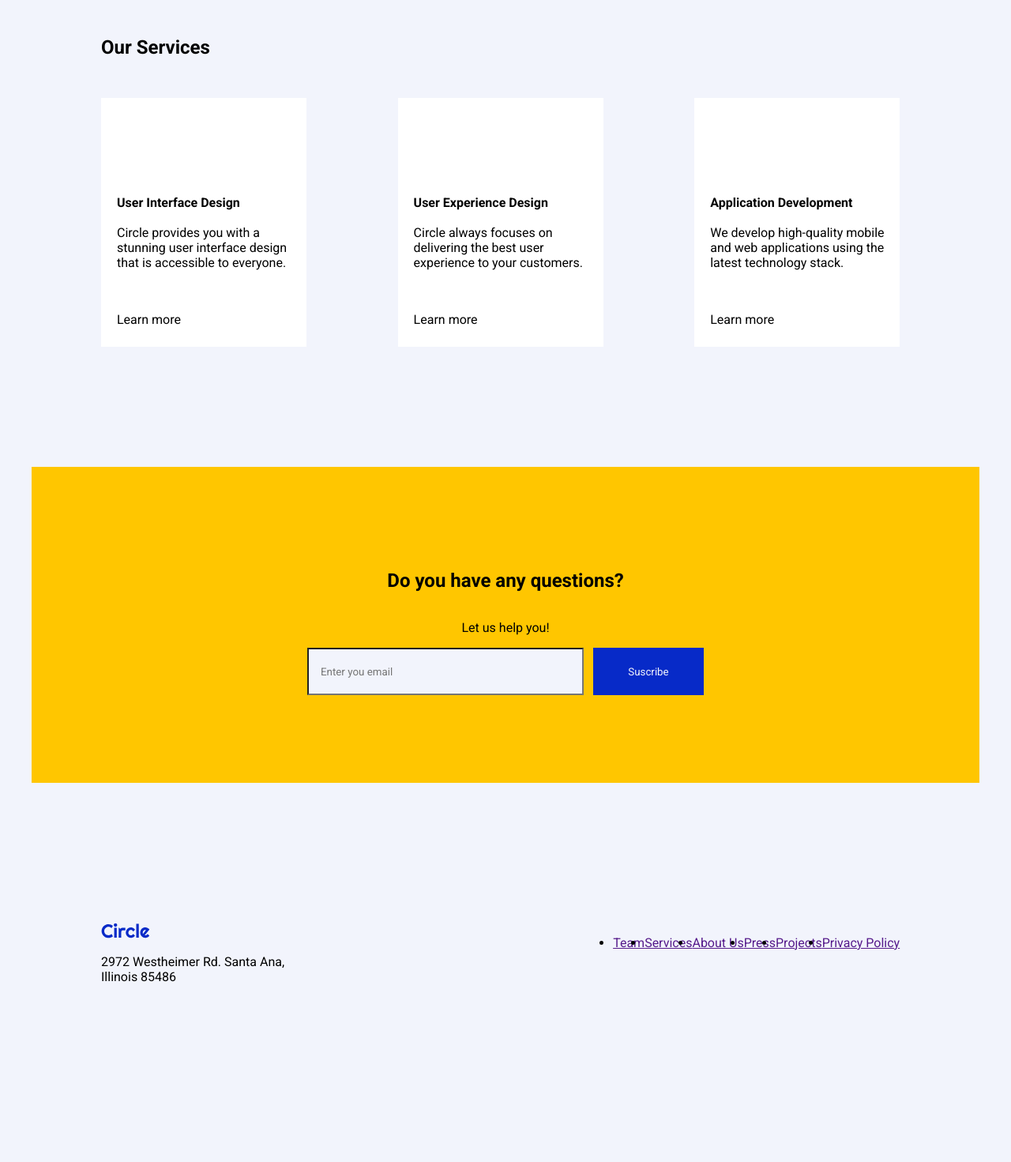
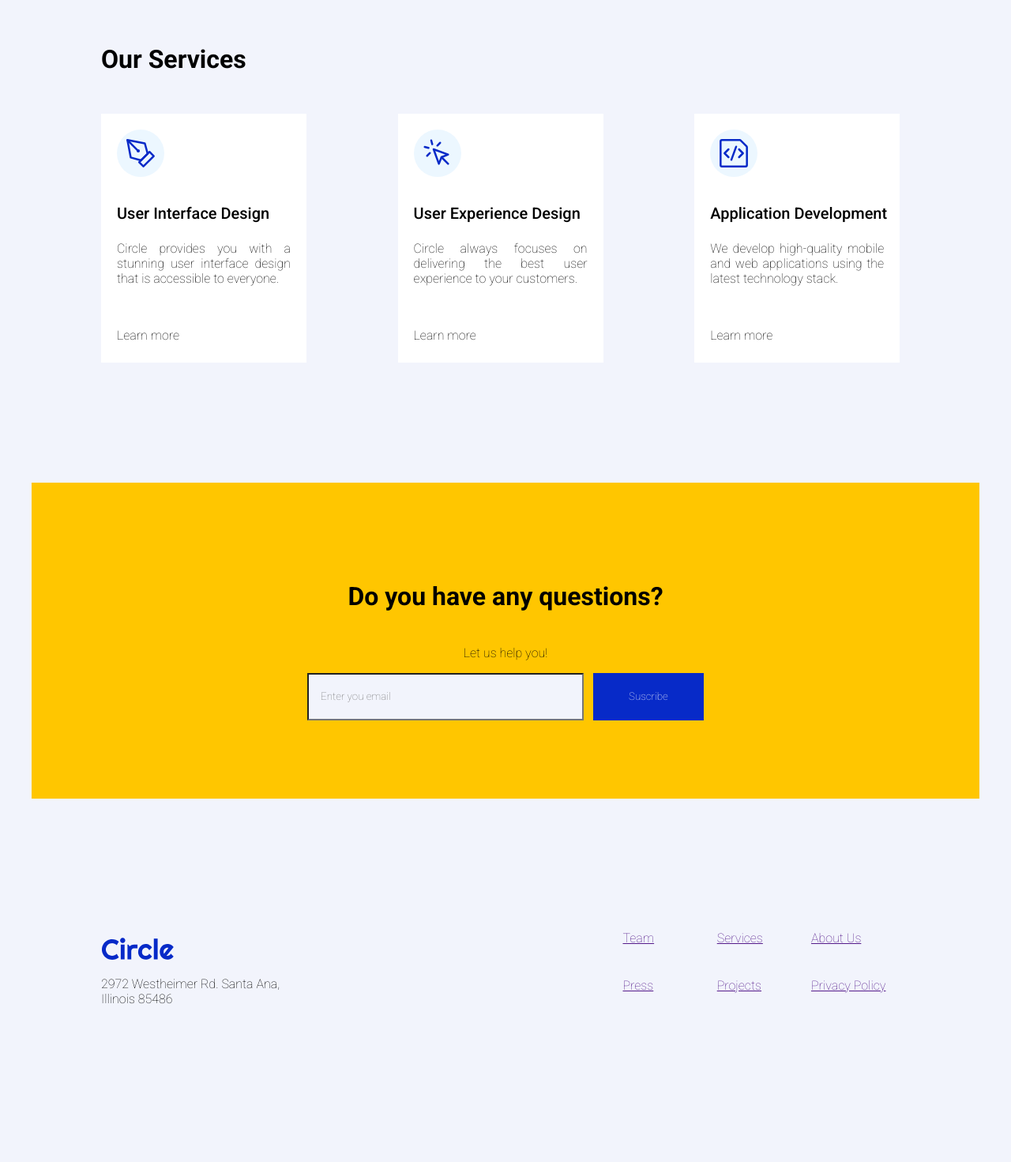
Before and after one commit to JviNoguera/Mid-term, a plain HTML site: page homepage.html in a window 1280 px wide. Shown: the part 2140-3611 px from the top of the page at 79% size. After the commit the page ends 3458 px from the top, so only its background shows below. Drawn offline with Linux system fonts and the light colour scheme.

Commit message:
D3 Update

```diff
--- a/Style/custyle.css
+++ b/Style/custyle.css
@@ -1,19 +1,49 @@
+@import url('https://fonts.googleapis.com/css2?family=Roboto:ital,wght@0,100;0,300;0,400;0,500;0,700;0,900;1,100;1,300;1,400;1,500;1,700;1,900&display=swap');
+
 *,
 html,
 body {
   box-sizing: border-box;
   padding: 0;
+  font-family: 'Roboto', sans-serif;
+  font-size: 20px;
+  font-weight: medium;
 }
 
 body {
   background-color: #F2F4FC;
 }
 
+h1 {
+  font-size: 40px;
+  font-weight: bold;
+  color: #292E47;
+}
+
+h2 {
+  font-size: 32px;
+  font-weight: bold;
+}
+
+h3 {
+  font-size: 20px;
+  font-weight: normal;
+}
+
+h4 {
+  font-size: 20px;
+  font-weight: 500;
+}
+
+/* Header */
+
 header {
+  width: 80%;
   margin: 30px 120px;
   display: flex;
   flex-direction: row;
   justify-content: space-between;
+  color: #6B708D;
 }
 
 .ul-flex {
@@ -35,3 +65,37 @@ box-shadow: none;
   outline: none;
   border-style: none
 }
+
+
+/* footer */
+
+
+.sectionFooter {
+  margin: 30px 120px;
+  margin-top: 14%;
+  width: 80%;
+  height: 100px;
+}
+
+.sectionFooter img {
+  height: 30px;
+}
+
+.containerFooter-flex {
+    display: flex;
+    align-items: center;
+    justify-content: space-between;
+    height: 100%;
+}
+
+.linksFooter-flex {
+    display: flex;
+    flex-wrap: wrap;
+    justify-content: space-between;
+}
+
+.linksFooter-flex li {
+    list-style: none;
+    flex: 0 32%;
+    height: 60px;
+}
--- a/Style/hpstyle.css
+++ b/Style/hpstyle.css
@@ -8,24 +8,24 @@
       padding: 0;
       font-family: 'Roboto', sans-serif;
       font-size: 24;
-      font-weight: medium;
+      font-weight: lighter;
   }
 
   h1 {
-      font-size: 60px;
+      font-size: 40px;
       font-weight: bold;
   }
   h2 {
-      font-size: 50;
+      font-size: 32px;
       font-weight: bold;
   }
   h3 {
-    font-size: 40;
-    font-weight: bold;
+    font-size: 24px;
+    font-weight: normal;
   }
   h4 {
-    font-size: 24;
-    font-weight: bold;
+    font-size: 20px;
+    font-weight: 500;
   }
 
 
@@ -188,7 +188,7 @@
   .vectorify p {
     font-size: 20;
     position: absolute;
-    top: 65%;
+    top: 70%;
     transform: translateY(-50%); /* ajuste posición con respecto al eje y para que el bloque esté centrado */
     left: 20px;
 
@@ -202,6 +202,8 @@
     left: 20px;
   }
 
+  /* Testimonial */
+
   .testimonial {
     margin-top: 12%;
     margin-left: 2.5%;  /* aqui hay que revisar esto, yo deberia poder centrar todo esta seciton y tengo que hacer un ajuste en el margen */
@@ -212,8 +214,6 @@
     background-repeat: no-repeat;
     height: 500px;
     position: relative;
-    justify-content: center;
-
   }
 
   .emoji-1,
@@ -291,10 +291,26 @@
     color: #F2F4FC;
    }
 
+   /* Services */
+
    .sectionServices {
     margin: 30px 120px;
     margin-top: 14%;
     width: 80%
+   }
+
+   .serviceImage {
+    background-color: #ECF7FF;
+    border-radius: 50%;
+    margin: 20px;
+    width: 60px;
+    height: 60px;
+    padding: 10px;
+
+  }
+
+  .serviceImage img {
+    background-color: #ECF7FF;
   }
 
    .containerServices-flex {
@@ -318,9 +334,10 @@
   .ux h4,
   .ad h4 {
     position: absolute;
-    top: 35%;
+    top: 40%;
     transform: translateY(-50%);
     left: 20px;
+    margin-top: 0;
   }
 
   .ui p,
@@ -331,6 +348,8 @@
     top: 55%;
     transform: translateY(-50%);
     left: 20px;
+    right: 20px;
+    text-align: justify;
   }
 
   .ui a,
@@ -341,7 +360,7 @@
     left: 20px;
   }
 
-  /* falta importar imagenes */
+ /* Subscribe Form */
 
   .sectionSubscribe {
     margin-top: 12%;
@@ -380,21 +399,34 @@
     padding-left: 15px;
   }
 
+ /* footer */
+
 .sectionFooter {
   margin: 30px 120px;
   margin-top: 14%;
   width: 80%;
-    height: 300px;
+  height: 100px;
+}
+
+.sectionFooter img {
+  height: 30px;
 }
 
 .containerFooter-flex {
     display: flex;
-    flex-direction: row;
+    align-items: center;
+    justify-content: space-between;
+    height: 100%;
+}
+
+.linksFooter-flex {
+    display: flex;
+    flex-wrap: wrap;
     justify-content: space-between;
 }
-   .linksFooter-flex {
-    display: flex;
-    justify-content: space-evenly;
-    align-items: flex-end;
-    flex-wrap: wrap;
+
+.linksFooter-flex li {
+    list-style: none;
+    flex: 0 32%;
+    height: 60px;
 }
--- a/Style/ppstyle.css
+++ b/Style/ppstyle.css
@@ -6,31 +6,35 @@ body {
   box-sizing: border-box;
   padding: 0;
   font-family: 'Roboto', sans-serif;
-    font-size: 24;
+  font-size: 20px;
   font-weight: medium;
+}
+body {
+  background-color: #F2F4FC;
 }
 
 h1 {
-    font-size: 60px;
+  font-size: 40px;
   font-weight: bold;
+  color: #292E47;
 }
+
 h2 {
-    font-size: 50;
-    font-weight: bold;
-}
-h3 {
-  font-size: 40;
-  font-weight: bold;
-}
-h4 {
-  font-size: 24;
+  font-size: 32px;
   font-weight: bold;
 }
 
+h3 {
+  font-size: 20px;
+  font-weight: normal;
+}
 
-body {
-  background-color: #F2F4FC;
+h4 {
+  font-size: 20px;
+  font-weight: 500;
 }
+
+/* Header */
 
 header {
   width: 80%;
@@ -38,6 +42,7 @@ header {
   display: flex;
   flex-direction: row;
   justify-content: space-between;
+  color: #6B708D;
 }
 
 .ul-flex {
@@ -59,8 +64,51 @@ header {
   outline: none;
   border-style: none
 }
+/* Simplify */
 
-/* arriba poner seccion anterior */
+.sectionSimplify {
+  margin: 30px 120px;
+  margin-top: 14%;
+  width: 80%
+}
+
+#image-Pdata{
+  margin-top: 5%;
+  width: 100%;
+  height: 350px;
+}
+
+#content-Pdata {
+  margin-top: 4%;
+  font-size: 20px;
+  font-weight: lighter;
+  color: #6B708D;
+}
+
+#description-Pdata{
+  font-size: 24px;
+  color: #6B708D;
+}
+
+#compleated-Pdata {
+  font-size: 20px;
+  font-weight: lighter;
+}
+
+.containerSimplify-flex {
+  display: flex;
+  align-items: center;
+}
+
+.containerSimplify-flex p {
+  margin-right: auto; /* con esto logro mover el párrafo totalmente a la izquierda */
+}
+
+.containerSimplify-flex span {
+  margin-left: 5px;
+}
+
+/* Other Projects */
 
 .sectionOtherProjects {
   margin: 30px 120px;
@@ -86,7 +134,7 @@ header {
 }
 .orbit {
   background-image: url(/Resources/projects-section/4.jpg);
-  background-size: 111%;
+  background-size: 114%;
   background-repeat: no-repeat;
   background-position: top;
 
@@ -120,7 +168,7 @@ header {
 .cryptopie p {
   font-size: 20;
   position: absolute;
-  top: 65%;
+  top: 70%;
   transform: translateY(-50%); /* ajuste posición con respecto al eje y para que el bloque esté centrado */
   left: 20px;
 }
@@ -132,7 +180,8 @@ header {
   bottom: 8%;
   left: 20px;
 }
-/*  */
+/*  Subscribe Form */
+
 .sectionSubscribe {
   margin-top: 12%;
   margin-left: 2.5%;  /* aqui hay que revisar esto, yo deberia poder centrar todo esta seciton y tengo que hacer un ajuste en el margen */
@@ -169,25 +218,36 @@ header {
   height: 60px;
   padding-left: 15px;
 }
-/*  */
+
+/* footer */
+
+
 .sectionFooter {
   margin: 30px 120px;
   margin-top: 14%;
   width: 80%;
-  height: 300px;
+  height: 100px;
+}
+
+.sectionFooter img {
+  height: 30px;
 }
 
 .containerFooter-flex {
     display: flex;
-  flex-direction: row;
+    align-items: center;
     justify-content: space-between;
+    height: 100%;
 }
 
 .linksFooter-flex {
     display: flex;
     flex-wrap: wrap;
-  justify-content: space-evenly;
-  align-items: flex-end;
-  -webkit-flex-wrap: wrap;
+    justify-content: space-between;
+}
 
+.linksFooter-flex li {
+    list-style: none;
+    flex: 0 32%;
+    height: 60px;
 }
--- a/homepage.html
+++ b/homepage.html
@@ -111,7 +111,9 @@
       <h2>Our Services</h2>
         <section class="containerServices-flex">
             <div class="ui">
-                <img src="" alt="" />
+              <div class= "serviceImage">
+                <img src="/Resources/services-section/icons/1.svg" alt="UI Design" />
+              </div>
               <h4>User Interface Design</h4>
               <p>
                 Circle provides you with a stunning user interface design that is
@@ -120,7 +122,9 @@
                 <a>Learn more</a>
             </div>
             <div class="ux">
-                <img src="" alt="" />
+                <div class= "serviceImage">
+                  <img src="/Resources/services-section/icons/2.svg" alt="UX Design" />
+                </div>
                 <h4>User Experience Design</h4>
                 <p>
                 Circle always focuses on delivering the best user experience to your
@@ -129,7 +133,9 @@
                 <a>Learn more</a>
             </div>
             <div class="ad">
-                <img src="" alt="" />
+              <div class= "serviceImage">
+                <img src="/Resources/services-section/icons/3.svg" alt="APPDev Icon" />
+              </div>
               <h4>Application Development</h4>
               <p>
                 We develop high-quality mobile and web applications using the latest
```
Also changed, not shown: contactuspage.html (+23 -4 lines), javascript/ppjs.js (+27 -0 lines), projectpage.html (+11 -8 lines). Lines whose indentation alone changed are shown as unchanged.
